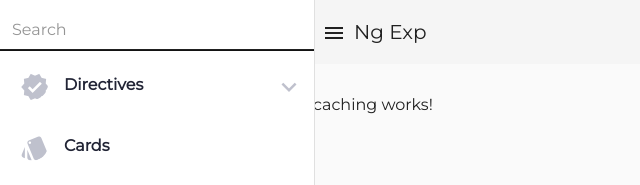
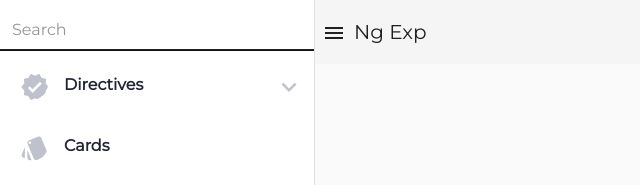
Before and after one commit to RajeshSR0809/ngexp, an Angular app: page /cache in a window 1280 px wide. Shown: the top 185 px of the page, without its empty margins (0-640 px from the left). Built offline with nearby package versions, Linux system fonts and the light colour scheme.

Commit message:
caching service basic setup

```diff
--- a/src/app/caching/caching.module.ts
+++ b/src/app/caching/caching.module.ts
@@ -2,6 +2,7 @@ import { NgModule } from '@angular/core';
 import { CommonModule } from '@angular/common';
 import { Routes, RouterModule } from '@angular/router';
 import { CachingComponent } from './caching/caching.component';
+import { CachingService } from './caching.service';
 
 
 const routes: Routes = [
@@ -13,5 +14,6 @@ const routes: Routes = [
 @NgModule({
   declarations: [],
   imports: [CommonModule, RouterModule.forChild(routes)],
+  providers: [ CachingService ],
 })
 export class CachingModule {}
--- a/src/app/caching/caching/caching.component.html
+++ b/src/app/caching/caching/caching.component.html
@@ -1 +1,7 @@
-<p>caching works!</p>
+<div class="row">
+    <div class="col-12">
+        <p></p>
+    </div>
+    <div class="col-12"></div>
+    <div class="col-12"></div>
+</div>
```
Also changed, not shown: src/app/caching/caching.service.ts (added, +7 -0 lines).
